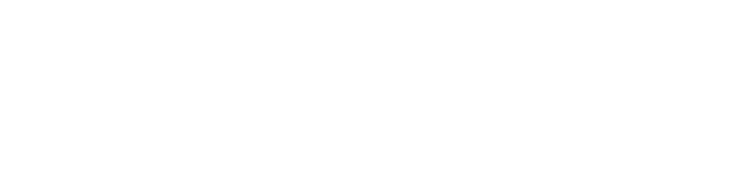
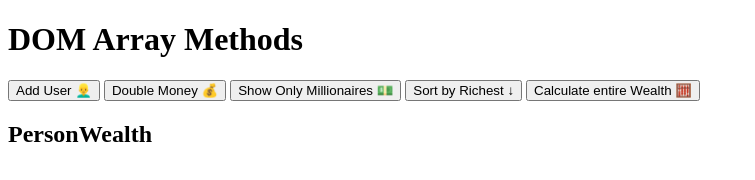
Before and after one commit to CornveliousFarva/dom-array-methods, a plain HTML site: page index.html in a window 1280 px wide. Shown: the whole page, without its empty margins (0-755 px from the left). Drawn offline with Linux system fonts and the light colour scheme.

Commit message:
Finished the html.

```diff
--- a/index.html
+++ b/index.html
@@ -3,11 +3,26 @@
 <head>
     <meta charset="UTF-8">
     <meta name="viewport" content="width=device-width, initial-scale=1.0">
+    <meta http-equiv="X-UA-Compatible" content="ie=edge" />
     <link rel="stylesheet" href="style.css">
     <title>DOM Array Methods</title>
 </head>
 <body>
+    <h1>DOM Array Methods</h1>
 
+    <div class="container">
+        <aside>
+            <button id="add-user">Add User 👱‍♂️</button>
+            <button id="double">Double Money 💰</button>
+            <button id="show-millionaires">Show Only Millionaires 💵</button>
+            <button id="sort">Sort by Richest ↓</button>
+            <button id="calculate-wealth">Calculate entire Wealth 🧮</button>
+        </aside>
+
+        <main id="main">
+            <h2><strong>Person</strong>Wealth</h2>
+        </main>
+    </div>
     <script src="script.js"></script>
 </body>
 </html>
```
